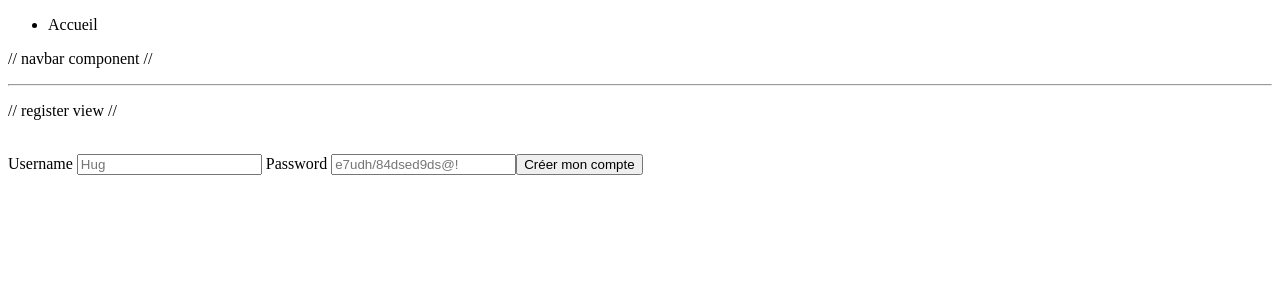
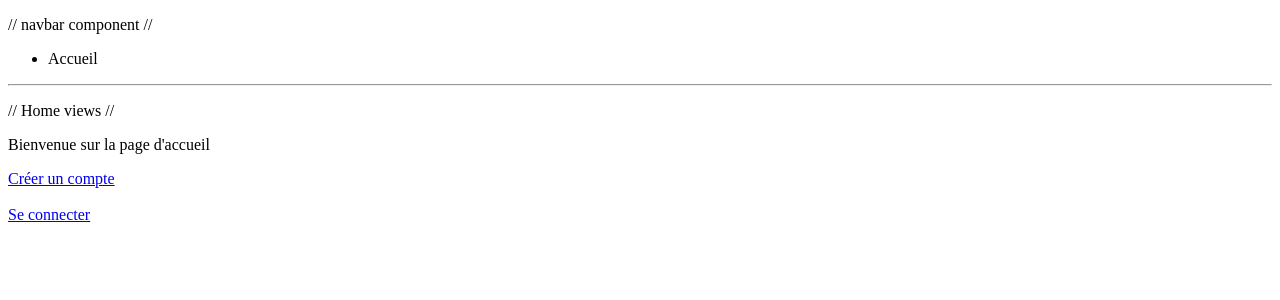
Before and after one commit to hugohebbinckuys/box-certificative_2.0, a Vue app in the folder frontend/: page / in a window 1280 px wide. Shown: the top 300 px of the page. Built offline with nearby package versions, Linux system fonts and the light colour scheme.

Commit message:
addition router

```diff
--- a/frontend/src/App.vue
+++ b/frontend/src/App.vue
@@ -5,6 +5,6 @@ import Register from './views/Register.vue'
 
 <template>
   <Navbar/>
-  <Register/>
+  <RouterView/>
 
 </template>
--- a/frontend/src/components/Navbar.vue
+++ b/frontend/src/components/Navbar.vue
@@ -1,7 +1,7 @@
 <template>
+    <p> // navbar component // </p>
     <ul>
         <li> Accueil </li>
     </ul>
-    <p> // navbar component // </p>
     <hr>
 </template>
--- a/frontend/src/main.js
+++ b/frontend/src/main.js
@@ -1,4 +1,7 @@
 import { createApp } from 'vue'
 import App from './App.vue'
+import router from './router'
 
-createApp(App).mount('#app')
+const app = createApp(App)
+app.use(router)
+app.mount('#app')
--- /dev/null
+++ b/frontend/src/views/Home.vue
@@ -0,0 +1,13 @@
+<script setup>
+import Register from './Register.vue';
+
+</script>
+
+<template>
+    <p> // Home views //</p>
+    <p>Bienvenue sur la page d'accueil </p>
+
+    <RouterLink to="Register"> Créer un compte </RouterLink> <br><br>
+    <RouterLink to="Login"> Se connecter </RouterLink>
+
+</template>
--- a/package.json
+++ b/package.json
@@ -1,5 +1,8 @@
 {
   "devDependencies": {
     "eslint": "^9.27.0"
+  },
+  "dependencies": {
+    "vue-router": "^4.5.1"
   }
 }
```
Also changed, not shown: frontend/src/router.js (added, +15 -0 lines), frontend/src/views/Login.vue (added, +15 -0 lines), 2 other files (tests, documents, lock files or other folders).
